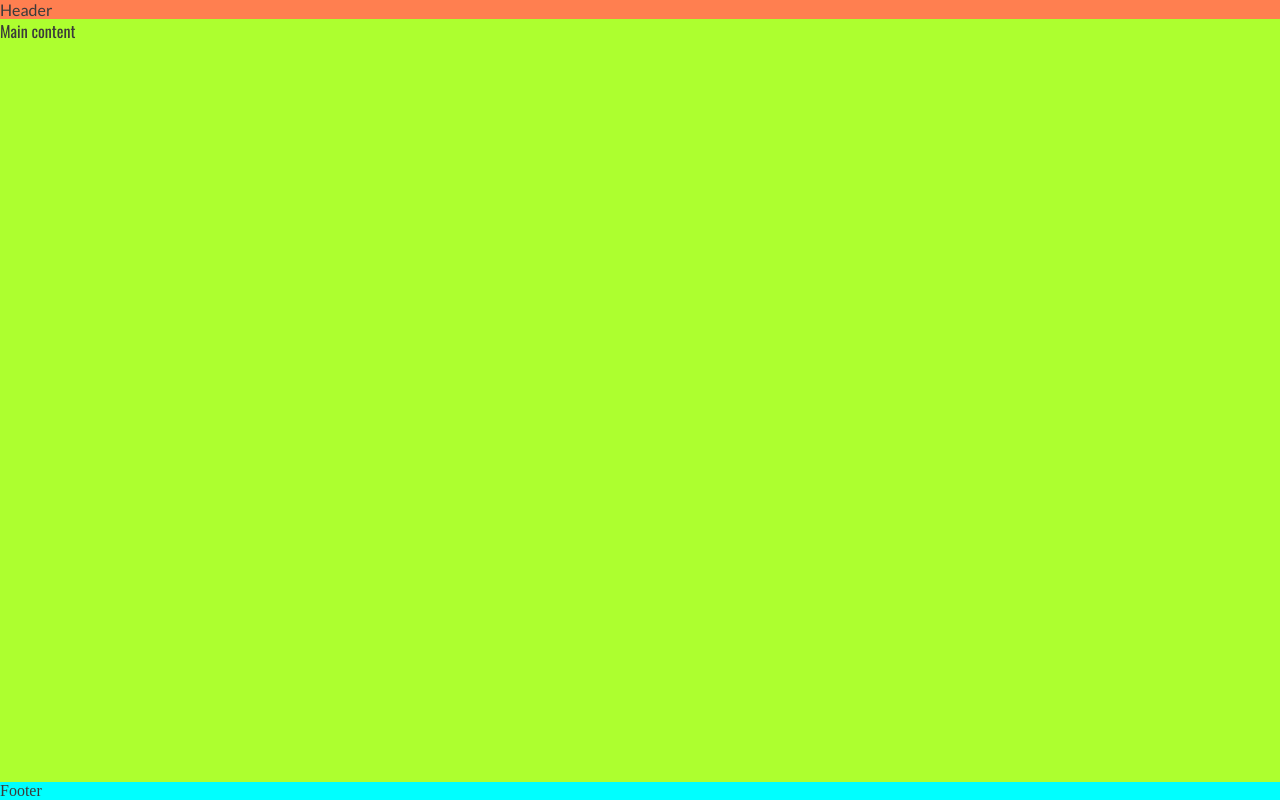
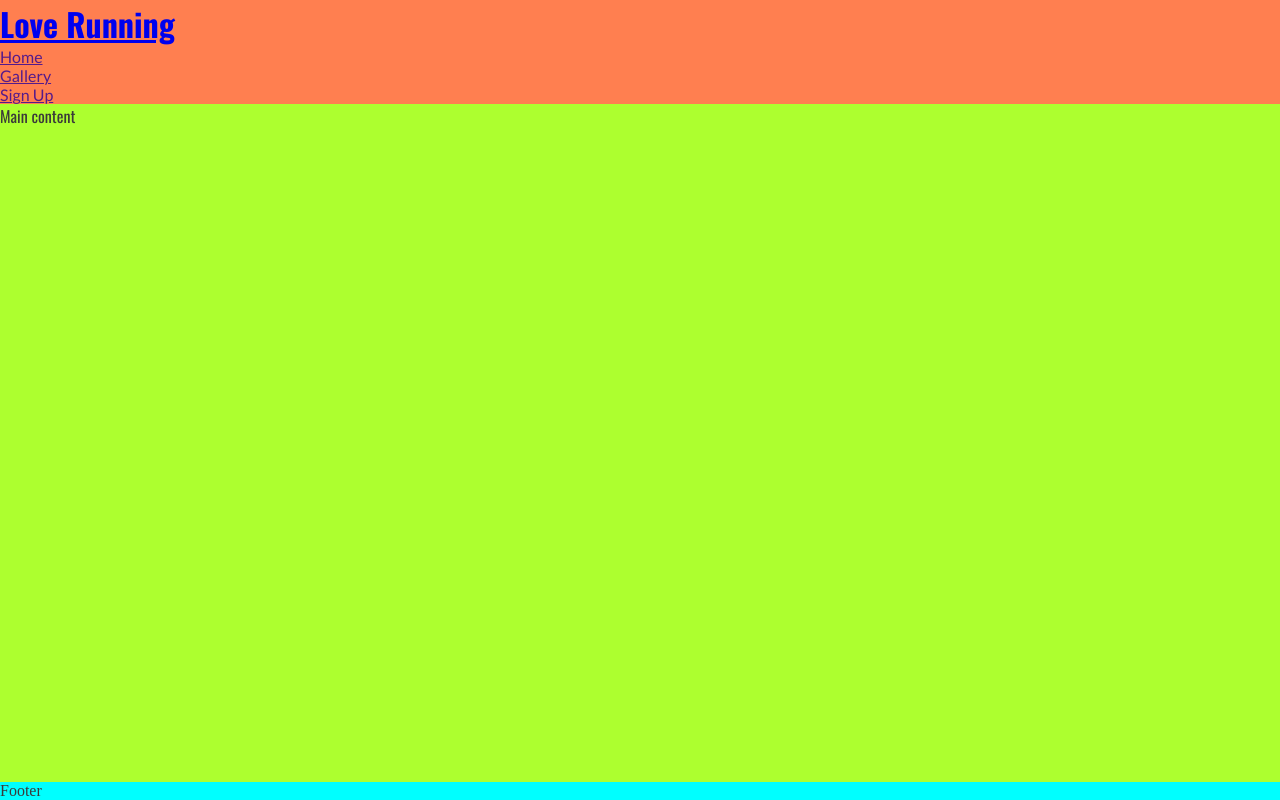
Before and after one commit to bancken/love-running, a plain HTML site: page index.html in a window 1280 px wide. Drawn offline with nearby package versions, Linux system fonts and the light colour scheme.

Commit message:
adding navigation links and love running logo to css

```diff
--- a/assets/css/stylesheet.css
+++ b/assets/css/stylesheet.css
@@ -20,6 +20,9 @@ header {
     background-color: coral;
     font-family: lato;
 }
+h1 {
+    font-family: oswald, sans-serif;
+}
 /* main */
 main {
 background-color: greenyellow;
--- a/index.html
+++ b/index.html
@@ -15,7 +15,18 @@
     <link rel="stylesheet" href="assets/css/stylesheet.css">
 </head>
 <body>
-    <header>Header</header>
+    <header>
+        <a href="index.html">
+            <h1 id="logo">Love Running</h1>
+        </a>
+        <nav>
+            <ul>
+                <li><a href="">Home</a></li>
+                <li><a href="">Gallery</a></li>
+                <li><a href="">Sign Up</a></li>
+            </ul>
+        </nav>
+    </header>
     <main>Main content</main>
     <footer>Footer</footer>
 </body>
```
